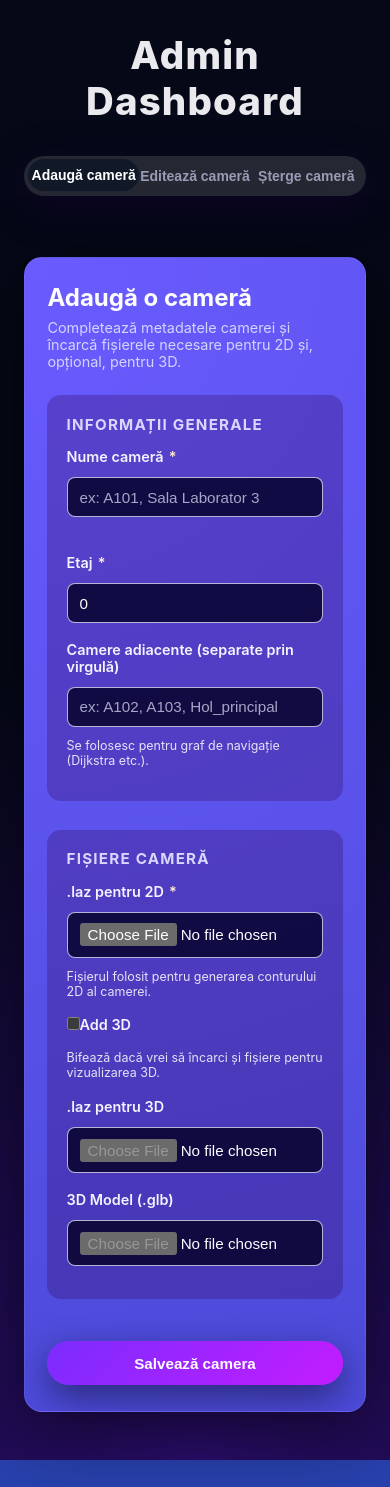
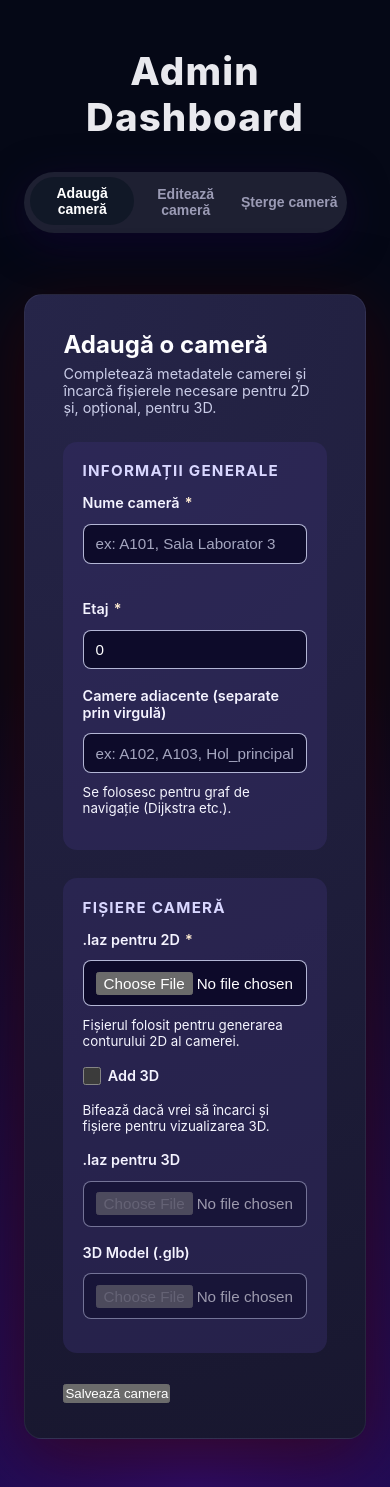
Before and after one commit to florin977/MapItUP, a React (Vite) app: page /admin in a window 390 px wide. Before the commit the page ends 1460 px from the top, so only its background shows below. Built offline with nearby package versions, Linux system fonts and the light colour scheme.

Commit message:
pwp aline

```diff
--- a/src/pages/AdminPage.css
+++ b/src/pages/AdminPage.css
@@ -24,19 +24,19 @@
   justify-content: center;
   align-items: center;
   gap: 0;
-  background: rgba(42, 43, 54, 0.9);
+  background: rgba(32, 34, 52, 0.95);
   border-radius: 999px;
-  padding: 0.25rem;
+  padding: 0.4rem;
   margin: 0 auto 2.8rem;
-  box-shadow: 0 10px 40px rgba(33, 1, 73, 0.35);
+  box-shadow: 0 10px 40px rgba(20, 5, 54, 0.6);
 }
 
 .tab-btn {
   border: none;
   background: transparent;
   color: #d2d2ff;
-  padding: 3rem 5.25rem;
-  font-size: 1.5rem;
+  padding: 1.3rem 3.6rem; /* <-- aici le mărești sau micșorezi */
+  font-size: 1.25rem;      /* <-- și aici pentru text mai mare/mic */
   font-weight: 600;
   border-radius: 999px;
   cursor: pointer;
@@ -44,13 +44,13 @@
 }
 
 .tab-btn.active {
-  background: linear-gradient(135deg, #1d014e, #c41cff);
+  background: linear-gradient(135deg, #32195f, #c41cff);
   color: #ffffff;
   transform: translateY(-1px);
 }
 
 .tab-btn:not(.disabled):hover {
-  background: rgba(69, 26, 142, 0.16);
+  background: rgba(96, 70, 173, 0.3);
 }
 
 .tab-btn.disabled {
@@ -62,13 +62,13 @@
 
 .admin-form-card {
   margin-top: 1rem;
-  background: radial-gradient(circle at top left, #6a5bff, #4c4ad9);
+  background: radial-gradient(circle at top left, #262549, #18172f);
   border-radius: 18px;
   padding: 2.2rem 2.4rem;
-  box-shadow: 0 18px 70px rgba(0, 0, 0, 0.55);
+  box-shadow: 0 18px 70px rgba(60, 3, 3, 0.65);
   animation: fadeIn 0.2s ease-out;
-  border: 1px solid rgba(255, 255, 255, 0.08);
-  backdrop-filter: blur(8px);
+  border: 1px solid rgba(255, 255, 255, 0.06);
+  backdrop-filter: blur(10px);
 }
 
 .card-title {
@@ -91,7 +91,7 @@
   margin-bottom: 1.8rem;
   padding: 1.2rem 1.2rem 1rem;
   border-radius: 14px;
-  background: rgba(49, 5, 85, 0.28);
+  background: rgba(53, 45, 105, 0.45);
 }
 
 .section-title {
@@ -138,7 +138,7 @@
   border: 1px solid rgba(222, 225, 255, 0.8);
   font-size: 0.95rem;
   outline: none;
-  background: rgba(10, 6, 53, 0.9);
+  background: rgba(12, 10, 41, 0.95);
   color: #fdfdff;
 }
 
@@ -153,87 +153,36 @@
   box-shadow: 0 0 0 1px rgba(255, 221, 140, 0.6);
 }
 
+/* Toggle Add 3D */
+
+.toggle-3d {
+  align-items: flex-start;
+}
+
+.toggle-3d-label {
+  display: inline-flex;
+  gap: 0.45rem;
+  align-items: center;
+  cursor: pointer;
+  font-weight: 600;
+  color: #f4f3ff;
+}
+
+.toggle-3d-label input[type="checkbox"] {
+  width: 18px;
+  height: 18px;
+}
+
+/* Input-uri dezactivate când Add 3D e debifat */
+
+.input-disabled {
+  opacity: 0.55;
+  cursor: not-allowed;
+}
+
 /* Help text */
 
 .help-text {
   margin-top: 0.3rem;
-  font-size: 0.78rem;
-  color: #ffffff;
-  opacity: 0.85;
+  font-size: 0.78
 }
-
-/* Butonul de submit */
-
-.btn {
-  padding: 0.85rem 1.5rem;
-  border-radius: 999px;
-  border: none;
-  cursor: pointer;
-  font-size: 0.95rem;
-  font-weight: 600;
-  transition: transform 0.15s ease, box-shadow 0.15s ease,
-    background 0.2s ease, opacity 0.2s ease;
-}
-
-.btn.primary {
-  background: linear-gradient(135deg, #7b2cff, #c41cff);
-  color: #ffffff;
-  box-shadow: 0 12px 35px rgba(0, 0, 0, 0.45);
-}
-
-.btn.primary:hover {
-  transform: translateY(-1px);
-  box-shadow: 0 16px 45px rgba(0, 0, 0, 0.6);
-}
-
-.btn.primary:active {
-  transform: translateY(1px);
-  box-shadow: 0 6px 18px rgba(0, 0, 0, 0.5);
-}
-
-.btn.disabled {
-  background: #cccccc;
-  color: #666;
-  cursor: not-allowed;
-}
-
-.submit {
-  width: 100%;
-  margin-top: 0.8rem;
-}
-
-/* Animatie */
-
-@keyframes fadeIn {
-  from {
-    opacity: 0;
-    transform: translateY(6px);
-  }
-  to {
-    opacity: 1;
-    transform: translateY(0);
-  }
-}
-
-/* Responsive */
-
-@media (max-width: 640px) {
-  .admin-container {
-    padding-top: 2rem;
-  }
-
-  .admin-form-card {
-    padding: 1.6rem 1.4rem;
-  }
-
-  .admin-tabs {
-    width: 100%;
-    justify-content: space-between;
-  }
-
-  .tab-btn {
-    flex: 1;
-    text-align: center;
-    padding-inline: 0.4rem;
-  }
-}
```
